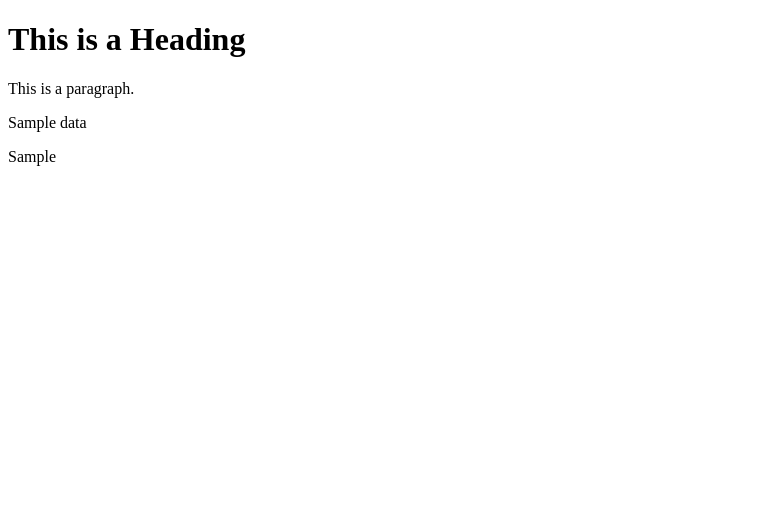
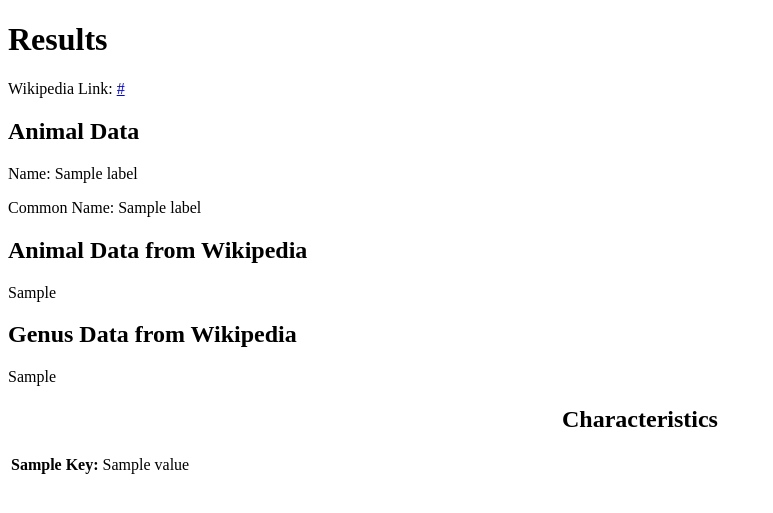
Before and after one commit to Kartavya904/2023-MakeUC-Hackathon, a Flask app: template templates/results.html in a window 1280 px wide. Shown: the top 513 px of the page, without its empty margins (0-773 px from the left). Run offline with Flask 3, Linux system fonts and the light colour scheme; the template is opened without the code that fills it: most values are stand-ins (such as "Sample title", 1, 10 or a date in 2020).

Commit message:
Created results.html to display all data

```diff
--- a/templates/results.html
+++ b/templates/results.html
@@ -1,12 +1,59 @@
 <!DOCTYPE html>
 <html>
-  <head>
+<head>
     <title>Results</title>
-  </head>
-  <body>
-    <h1>This is a Heading</h1>
-    <p>This is a paragraph.</p>
-    <p>{{ data }}</p>
-    <p>{{ animal_data }}</p>
-  </body>
+</head>
+<body>
+    <h1>Results</h1>
+
+    <!-- Display the mode -->
+    {% if mode == "1" %}
+        <p>Mode: Image Processing</p>
+    {% elif mode == "2" %}
+        <p>Mode: Text Processing</p>
+    {% endif %}
+
+    <!-- Display image if in image processing mode -->
+    {% if mode == "1" %}
+        <img src="{{ uploaded_images }}" alt="Uploaded Image">
+    {% endif %}
+
+    <!-- Display Wikipedia link if available -->
+    {% if wiki_url %}
+        <p>Wikipedia Link: <a href="{{ wiki_url }}" target="_blank">{{ wiki_url }}</a></p>
+    {% endif %}
+
+    <!-- Display animal data if available -->
+    {% if labels %}
+        <h2>Animal Data</h2>
+        <p>Name: {{ labels['name'] }}</p>
+        <p>Common Name: {{ labels['commonName'] }}</p>
+        <!-- Add more attributes here as needed -->
+    {% endif %}
+
+    <!-- Display animal and genus data if available -->
+    {% if animal_data %}
+        <h2>Animal Data from Wikipedia</h2>
+        <p>{{ animal_data }}</p>
+    {% endif %}
+
+    {% if genus_data %}
+        <h2>Genus Data from Wikipedia</h2>
+        <p>{{ genus_data }}</p>
+    {% endif %}
+
+    <h2 style="text-align: center;">Characteristics</h2>
+          <div class="characteristics">
+              <table class="characteristics">
+                  <ul>
+                      {% for key, value in labels.characteristics.items() %}
+                          <tr>
+                              <td><strong>{{ key.replace('_', ' ').title() }}:</strong></td>
+                              <td>{{ value }}</td>
+                          </tr>
+                      {% endfor %}
+                  </ul>
+              </table>
+          </div>
+</body>
 </html>
```
